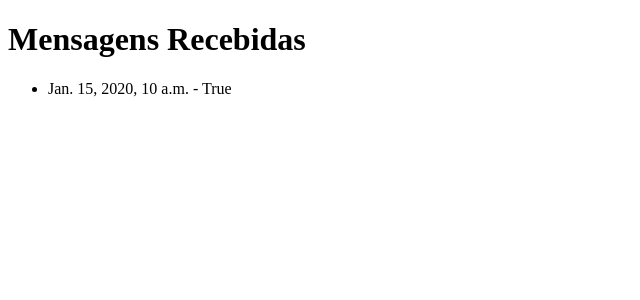
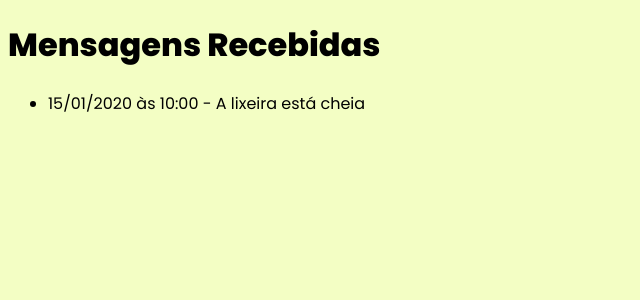
Before and after one commit to sergioyi/iot-trash-alert, a Django app: page /mensagens/ in a window 1280 px wide. Shown: the top 300 px of the page, without its empty margins (0-640 px from the left). Run offline with Django 5.2, Linux system fonts and the light colour scheme; tables that the repository leaves empty hold one stand-in row (values such as "Sample post").

```diff
--- a/mqtt_listener/templates/mqtt_listener/mensagens.html
+++ b/mqtt_listener/templates/mqtt_listener/mensagens.html
@@ -1,18 +1,46 @@
 <!DOCTYPE html>
 <html lang="en">
+
 <head>
     <meta charset="UTF-8">
     <meta name="viewport" content="width=device-width, initial-scale=1.0">
+    <link rel="preconnect" href="https://fonts.googleapis.com">
+    <link rel="preconnect" href="https://fonts.gstatic.com" crossorigin>
+    <link
+        href="https://fonts.googleapis.com/css2?family=Inter:ital,opsz,wght@0,14..32,100..900;1,14..32,100..900&family=Poppins:ital,wght@0,100;0,200;0,300;0,400;0,500;0,600;0,700;0,800;0,900;1,100;1,200;1,300;1,400;1,500;1,600;1,700;1,800;1,900&display=swap"
+        rel="stylesheet">
     <title>Mensagens MQTT</title>
 </head>
+
 <body>
     <h1>Mensagens Recebidas</h1>
     <ul>
         {% for mensagem in mensagens %}
-            <li>{{ mensagem.created_at }} - {{ mensagem.mensagem }}</li>
+        <li>
+            {{ mensagem.created_at|date:"d/m/Y" }} às {{ mensagem.created_at|date:"H:i" }} -
+            {% if mensagem.mensagem %}
+            A lixeira está cheia
+            {% else %}
+            A lixeira está vazia
+            {% endif %}
+        </li>
         {% empty %}
-            <li>Nenhuma mensagem recebida ainda.</li>
+        <li>Nenhuma mensagem recebida ainda.</li>
         {% endfor %}
     </ul>
+
+    <style>
+        * {
+            font-family: "Poppins", sans-serif;
+            background-color: #F3FEC4;
+        }
+
+        h1 {
+            font-family: "Poppins", serif;
+            font-weight: 800;
+            font-style: normal;
+        }
+    </style>
 </body>
+
 </html>
```
Also changed, not shown: helpme.md (added, +17 -0 lines).
